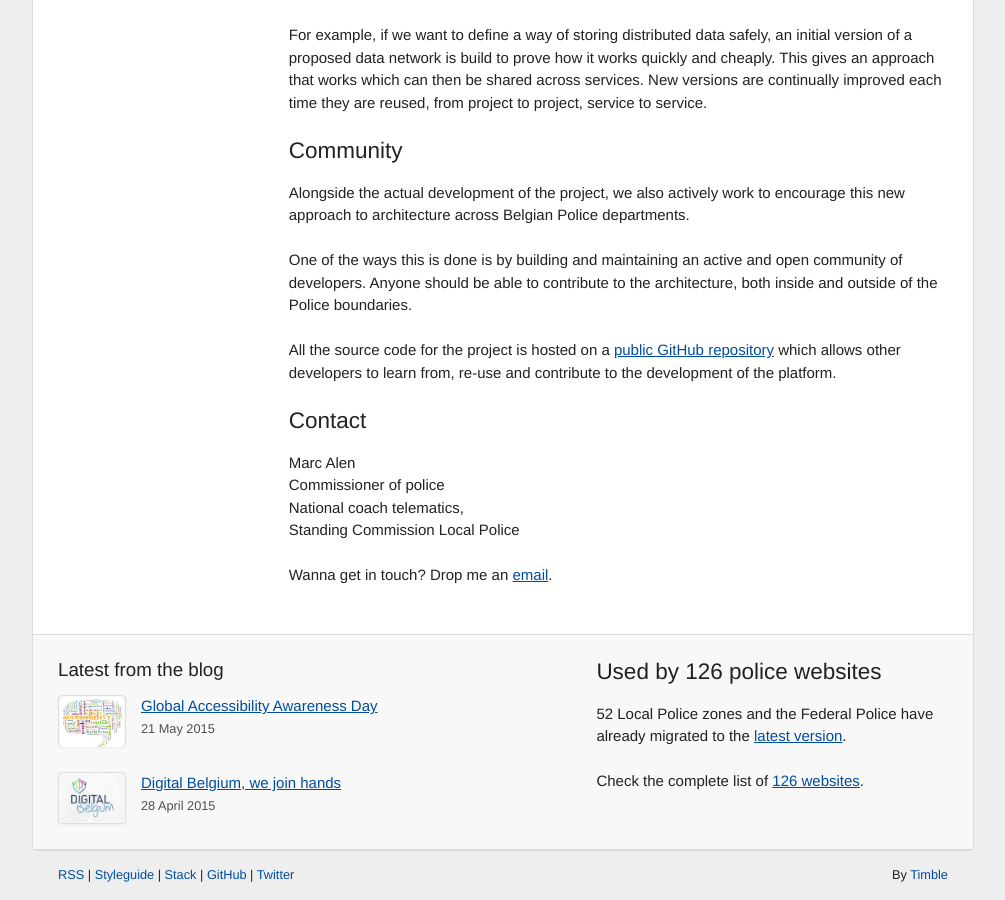
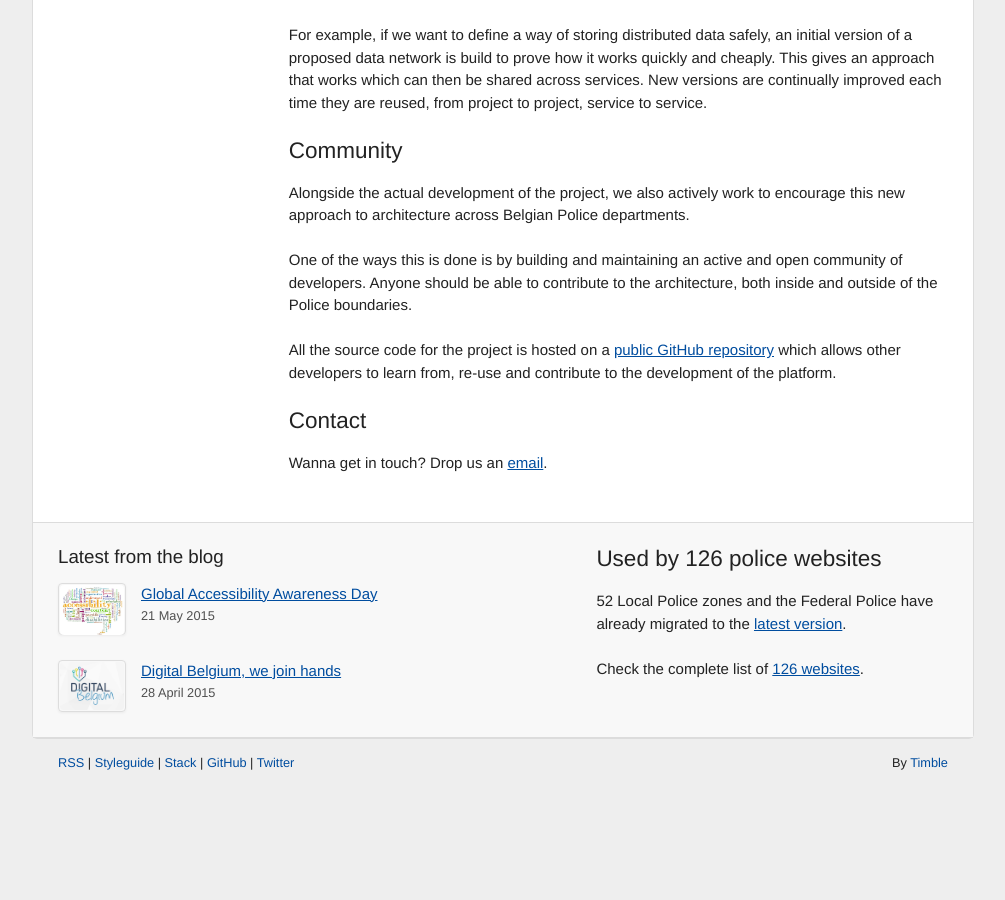
Before and after one commit to timble/www.openpolice.be, a Jekyll site: the page built from _about/index.md, in a window 1280 px wide and 900 px high, scrolled down 1120 px. Shown: the whole window, without its empty margins (137-1142 px from the left). Built offline with Jekyll 4.4.1, drawn with Linux system fonts in a browser that asks for light colours; after the commit the page ends 1907 px from its top, so only the background shows below that.

```diff
--- a/_about/index.md
+++ b/_about/index.md
@@ -47,9 +47,4 @@ All the source code for the project is hosted on a [public GitHub repository](ht
 
 ## Contact
 
-Marc Alen<br>
-Commissioner of police<br>
-National coach telematics, <br>
-Standing Commission Local Police
-
-Wanna get in touch? Drop me an [email](mailto:marc.alen@police.belgium.eu).
+Wanna get in touch? Drop us an [email](mailto:support@openpolice.be).
--- a/_data/features.yml
+++ b/_data/features.yml
@@ -28,7 +28,7 @@
       description: Easily manage files and folders in your downloads section.
     - title: Administrator interface
       description: The administrator area features a simple user interface focused on managing the different sections of the website.
-    - title: Support
+    - title: Support system
       description: A ticket system is integrated seamlessly, dedicated support is just one click away.
     - title: Reuse of Open Data
       description: Leveraging Open Data resources from other Governmental services to be more productive.
```
Also changed, not shown: images/features/support-system.jpg (renamed from images/features/support.jpg).
